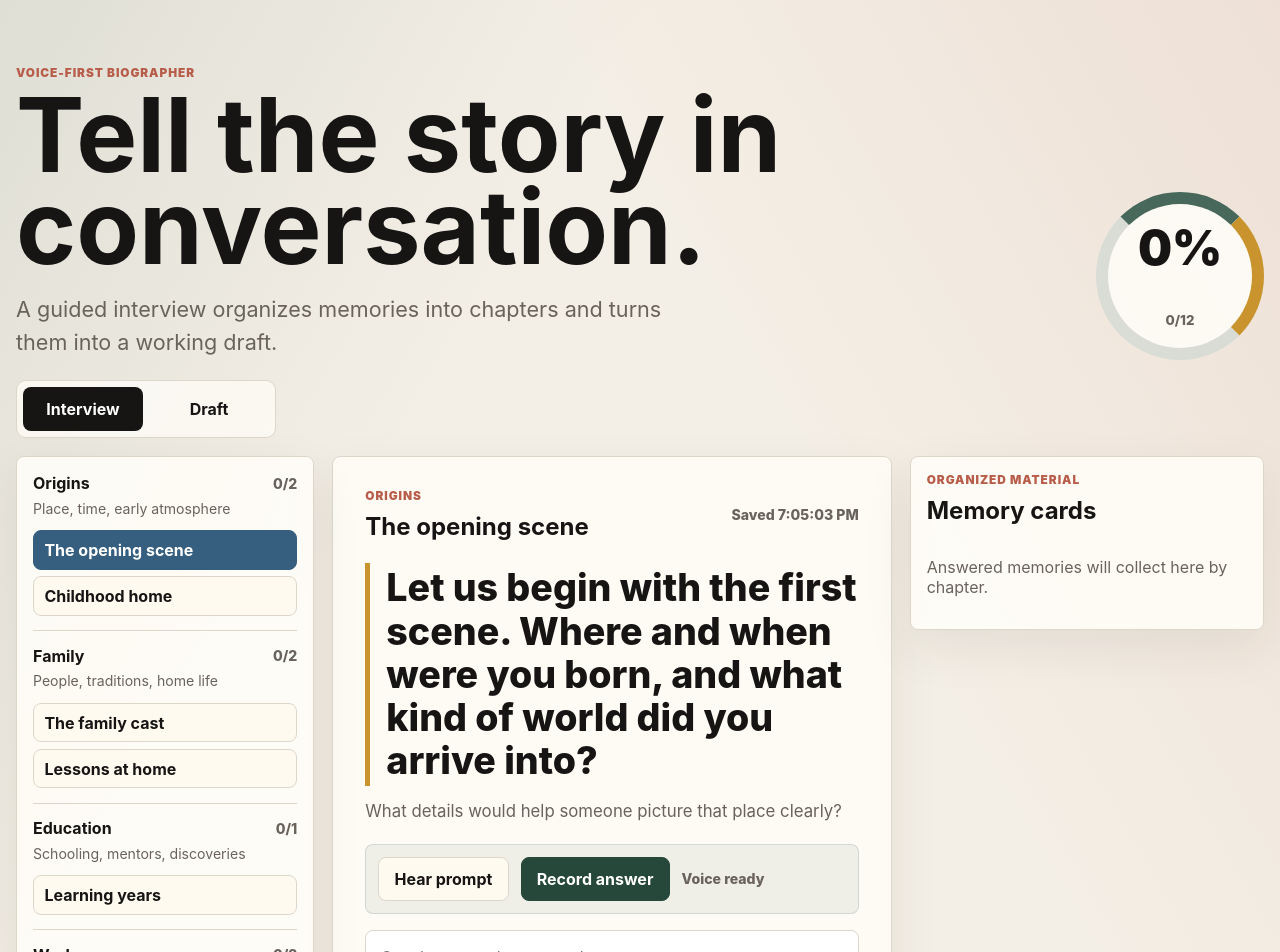
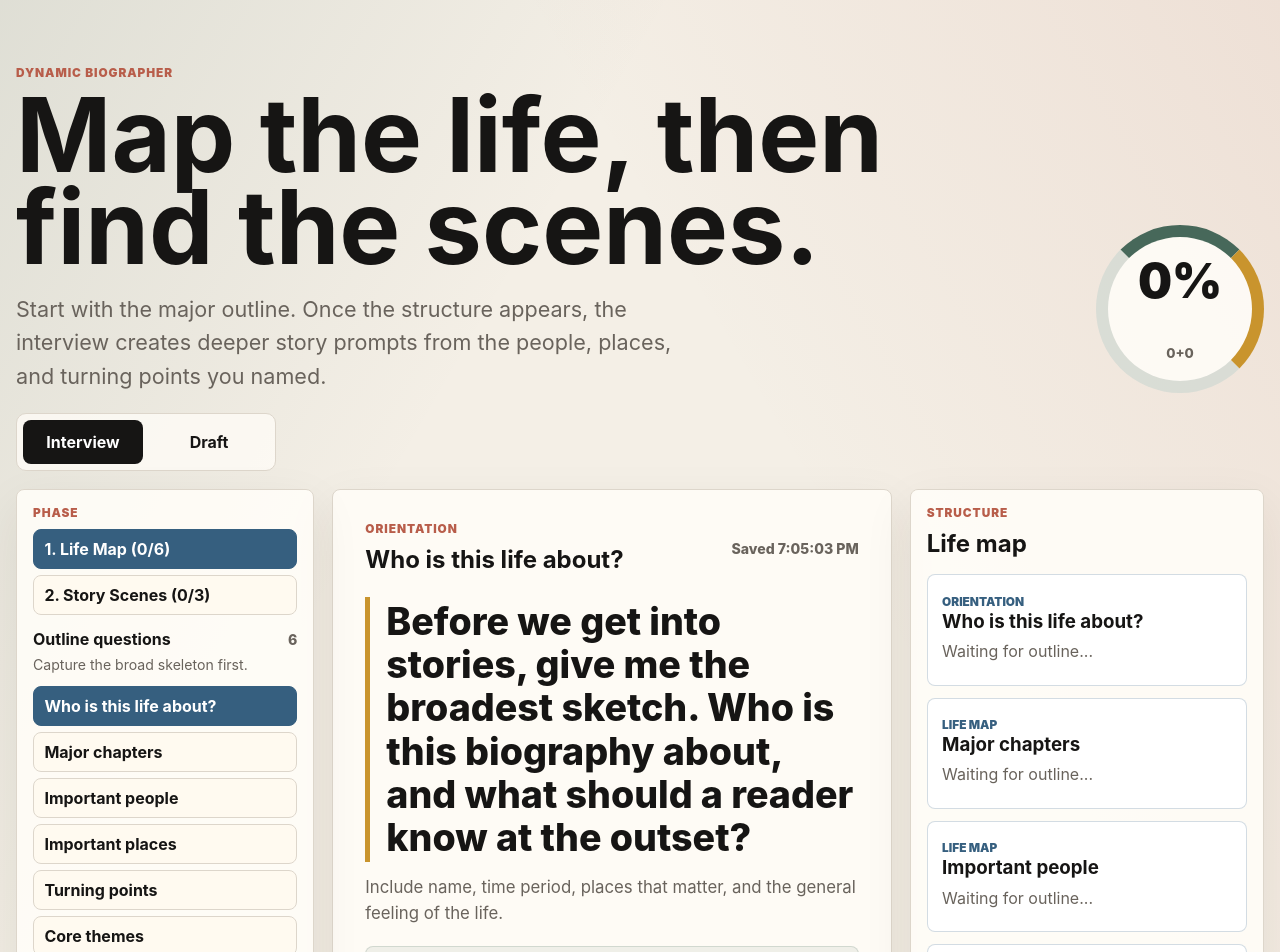
Before and after one commit to AHProjections/Biography, a Next.js app: page /dashboard in a window 1280 px wide. Shown: the top 952 px of the page. Built offline with nearby package versions, Linux system fonts and the light colour scheme.

Commit message:
Make biography interview dynamically deepen from life map

```diff
--- a/components/notes-autosave.tsx
+++ b/components/notes-autosave.tsx
@@ -2,33 +2,25 @@
 
 import { useEffect, useMemo, useRef, useState } from 'react';
 
-type ChapterId =
-  | 'origins'
-  | 'family'
-  | 'education'
-  | 'work'
-  | 'relationships'
-  | 'turning_points'
-  | 'values';
-
+type Phase = 'outline' | 'stories';
 type Question = {
   id: string;
-  chapter: ChapterId;
+  phase: Phase;
+  chapter: string;
   title: string;
   prompt: string;
   followUp: string;
 };
-
-type Answer = {
-  text: string;
-  updatedAt: string;
+type Answer = { text: string; updatedAt: string };
+type InterviewState = {
+  answers: Record<string, Answer>;
+  phase: Phase;
+  activeIndex: number;
 };
-
 type SpeechRecognitionEventResult = {
   isFinal: boolean;
   0: { transcript: string };
 };
-
 type SpeechRecognitionEventLike = {
   resultIndex: number;
   results: {
@@ -36,7 +28,6 @@ type SpeechRecognitionEventLike = {
     [index: number]: SpeechRecognitionEventResult;
   };
 };
-
 type SpeechRecognitionLike = {
   continuous: boolean;
   interimResults: boolean;
@@ -49,114 +40,98 @@ type SpeechRecognitionLike = {
   stop: () => void;
 };
 
-const STORAGE_KEY = 'biography.voiceStudio.v1';
+const STORAGE_KEY = 'biography.dynamicInterview.v1';
 
-const CHAPTERS: Record<ChapterId, { label: string; tone: string }> = {
-  origins: { label: 'Origins', tone: 'Place, time, early atmosphere' },
-  family: { label: 'Family', tone: 'People, traditions, home life' },
-  education: { label: 'Education', tone: 'Schooling, mentors, discoveries' },
-  work: { label: 'Work', tone: 'Ambition, craft, contribution' },
-  relationships: { label: 'Relationships', tone: 'Love, friendship, community' },
-  turning_points: { label: 'Turning points', tone: 'Choice, change, resilience' },
-  values: { label: 'Values', tone: 'Meaning, legacy, advice' },
-};
-
-const QUESTIONS: Question[] = [
+const OUTLINE_QUESTIONS: Question[] = [
   {
-    id: 'birthplace',
-    chapter: 'origins',
-    title: 'The opening scene',
+    id: 'person_snapshot',
+    phase: 'outline',
+    chapter: 'Orientation',
+    title: 'Who is this life about?',
     prompt:
-      'Let us begin with the first scene. Where and when were you born, and what kind of world did you arrive into?',
-    followUp: 'What details would help someone picture that place clearly?',
+      'Before we get into stories, give me the broadest sketch. Who is this biography about, and what should a reader know at the outset?',
+    followUp:
+      'Include name, time period, places that matter, and the general feeling of the life.',
   },
   {
-    id: 'childhood_home',
-    chapter: 'origins',
-    title: 'Childhood home',
+    id: 'life_chapters',
+    phase: 'outline',
+    chapter: 'Life map',
+    title: 'Major chapters',
     prompt:
-      'When you think of your childhood home, what do you see, hear, or smell first?',
-    followUp: 'Was there a room, street, routine, or season that feels especially vivid?',
+      'Walk me through the major chapters of this person’s life in order, almost like chapter titles on a timeline.',
+    followUp:
+      'Childhood, school, work, relationships, moves, losses, triumphs, reinventions: just the outline for now.',
   },
   {
-    id: 'family_people',
-    chapter: 'family',
-    title: 'The family cast',
+    id: 'important_people',
+    phase: 'outline',
+    chapter: 'Life map',
+    title: 'Important people',
     prompt:
-      'Who were the central people in your family story, and what should a reader understand about each of them?',
-    followUp: 'Try naming one trait, phrase, or small habit that captures each person.',
+      'Who are the people we will need to understand in order to understand this life?',
+    followUp:
+      'Name family, friends, partners, mentors, rivals, children, or anyone who changed the story.',
   },
   {
-    id: 'family_lessons',
-    chapter: 'family',
-    title: 'Lessons at home',
+    id: 'places',
+    phase: 'outline',
+    chapter: 'Life map',
+    title: 'Important places',
     prompt:
-      'What lessons, spoken or unspoken, did your family teach you about life?',
-    followUp: 'Did you accept those lessons, resist them, or reinterpret them later?',
+      'What places belong on the map of this life?',
+    followUp:
+      'Think homes, towns, schools, workplaces, landscapes, rooms, churches, hospitals, or journeys.',
   },
   {
-    id: 'school_years',
-    chapter: 'education',
-    title: 'Learning years',
+    id: 'turning_points',
+    phase: 'outline',
+    chapter: 'Life map',
+    title: 'Turning points',
     prompt:
-      'Tell me about your school years. What kind of student were you, and what experiences shaped you?',
-    followUp: 'Was there a teacher, book, subject, or embarrassment you still remember?',
+      'What were the turning points: decisions, accidents, opportunities, losses, or moments after which life was different?',
+    followUp:
+      'A rough list is perfect. We will come back for the scenes and details next.',
   },
   {
-    id: 'early_work',
-    chapter: 'work',
-    title: 'First work',
+    id: 'themes',
+    phase: 'outline',
+    chapter: 'Meaning',
+    title: 'Core themes',
     prompt:
-      'What was your first real work, paid or unpaid, and what did it teach you?',
-    followUp: 'How did that early work influence your confidence or sense of responsibility?',
+      'If this life has recurring themes, what are they?',
+    followUp:
+      'Examples might be duty, reinvention, faith, service, humor, survival, creativity, family, ambition, or forgiveness.',
+  },
+];
+
+const FALLBACK_STORY_QUESTIONS: Question[] = [
+  {
+    id: 'story_earliest_scene',
+    phase: 'stories',
+    chapter: 'Origins',
+    title: 'Earliest vivid scene',
+    prompt:
+      'Choose one early-life moment that still feels vivid. What happened, where were they, and who was there?',
+    followUp: 'Give me sensory details and one small moment a reader could see.',
   },
   {
-    id: 'career_arc',
-    chapter: 'work',
-    title: 'Career arc',
+    id: 'story_defining_relationship',
+    phase: 'stories',
+    chapter: 'Relationships',
+    title: 'Defining relationship',
     prompt:
-      'Looking across your working life, what were the main chapters, achievements, or changes?',
-    followUp: 'Which part of your work life made you proud in a quiet but lasting way?',
+      'Choose one important relationship from the outline. Tell me the story of how it shaped this person.',
+    followUp: 'What did that person bring out in them?',
   },
   {
-    id: 'love_friendship',
-    chapter: 'relationships',
-    title: 'Love and friendship',
+    id: 'story_turning_point',
+    phase: 'stories',
+    chapter: 'Turning point',
+    title: 'One life-changing moment',
     prompt:
-      'Who changed your life through love, friendship, partnership, or loyalty?',
-    followUp: 'What moments show the nature of that bond better than a summary could?',
-  },
-  {
-    id: 'hard_season',
-    chapter: 'turning_points',
-    title: 'A hard season',
-    prompt:
-      'Every life has difficult seasons. What was one hard period, and how did you get through it?',
-    followUp: 'What did that experience reveal about you or the people around you?',
-  },
-  {
-    id: 'major_choice',
-    chapter: 'turning_points',
-    title: 'A defining choice',
-    prompt:
-      'Tell me about a decision that changed the direction of your life.',
-    followUp: 'What did you know then, and what do you understand now?',
-  },
-  {
-    id: 'beliefs',
-    chapter: 'values',
-    title: 'What endured',
-    prompt:
-      'What values, beliefs, or principles have stayed with you through the years?',
-    followUp: 'Can you share a story where those values were tested or proven?',
-  },
-  {
-    id: 'legacy',
-    chapter: 'values',
-    title: 'Legacy',
-    prompt:
-      'If someone read your biography years from now, what would you most want them to feel or remember?',
-    followUp: 'What advice or blessing would you leave for the people who come after you?',
+      'Choose the most consequential turning point. What led up to it, what happened, and what changed afterward?',
+    followUp: 'What did they understand later that they could not know then?',
   },
 ];
 
@@ -170,14 +145,71 @@ function getRecognition() {
   return Recognition ? new Recognition() : null;
 }
 
-function loadAnswers(): Record<string, Answer> {
-  if (typeof window === 'undefined') return {};
+function loadState(): InterviewState {
+  if (typeof window === 'undefined') {
+    return { answers: {}, phase: 'outline', activeIndex: 0 };
+  }
+
   try {
     const saved = window.localStorage.getItem(STORAGE_KEY);
-    return saved ? (JSON.parse(saved) as Record<string, Answer>) : {};
+    if (!saved) return { answers: {}, phase: 'outline', activeIndex: 0 };
+    const parsed = JSON.parse(saved) as Partial<InterviewState>;
+    return {
+      answers: parsed.answers ?? {},
+      phase: parsed.phase === 'stories' ? 'stories' : 'outline',
+      activeIndex: parsed.activeIndex ?? 0,
+    };
   } catch {
-    return {};
+    return { answers: {}, phase: 'outline', activeIndex: 0 };
   }
+}
+
+function splitIdeas(text: string) {
+  return text
+    .split(/\n|;|•|-/)
+    .flatMap((line) => line.split(/\.(?=\s+[A-Z0-9])/))
+    .map((line) => line.trim().replace(/^[0-9.)\s]+/, ''))
+    .filter((line) => line.length > 12)
+    .slice(0, 10);
+}
+
+function shortTitle(text: string) {
+  const trimmed = text.replace(/\s+/g, ' ').trim();
+  return trimmed.length > 44 ? `${trimmed.slice(0, 41)}...` : trimmed;
+}
+
+function inferChapter(text: string) {
+  const lower = text.toLowerCase();
+  if (/child|born|home|mother|father|family/.test(lower)) return 'Origins';
+  if (/school|college|teacher|learn/.test(lower)) return 'Education';
+  if (/work|job|career|business|service/.test(lower)) return 'Work';
+  if (/married|love|friend|child|daughter|son/.test(lower)) return 'Relationships';
+  if (/death|loss|move|war|illness|decision|changed/.test(lower)) return 'Turning point';
+  return 'Scene';
+}
+
+function buildStoryQuestions(answers: Record<string, Answer>): Question[] {
+  const sourceText = [
+    answers.life_chapters?.text,
+    answers.turning_points?.text,
+    answers.important_people?.text,
+    answers.places?.text,
+  ]
+    .filter(Boolean)
+    .join('\n');
+
+  const ideas = splitIdeas(sourceText);
+  if (ideas.length === 0) return FALLBACK_STORY_QUESTIONS;
+
+  return ideas.map((idea, index) => ({
+    id: `story_${index}_${idea.slice(0, 20).replace(/[^a-z0-9]+/gi, '_').toLowerCase()}`,
+    phase: 'stories',
+    chapter: inferChapter(idea),
+    title: shortTitle(idea),
+    prompt: `Let us slow down on this part of the life: “${idea}.” What happened, and why did it matter?`,
+    followUp:
+      'Tell it as a scene: where it happened, who was present, what was said, and what changed afterward.',
+  }));
 }
 
 function formatDate(value: string) {
@@ -189,32 +221,33 @@ function formatDate(value: string) {
   }).format(new Date(value));
 }
 
-function chapterQuestions(chapter: ChapterId) {
-  return QUESTIONS.filter((question) => question.chapter === chapter);
+function buildDraft(answers: Record<string, Answer>, storyQuestions: Question[]) {
+  const outlineLines = OUTLINE_QUESTIONS.map((question) => {
+    const answer = answers[question.id]?.text.trim();
+    return answer ? `## ${question.title}\n\n${answer}` : '';
+  }).filter(Boolean);
+
+  const storyLines = storyQuestions.map((question) => {
+    const answer = answers[question.id]?.text.trim();
+    return answer ? `## ${question.title}\n\n${answer}` : '';
+  }).filter(Boolean);
+
+  if (outlineLines.length === 0 && storyLines.length === 0) {
+    return 'The biography draft will appear here as the life map and story scenes fill in.';
   }
 
-function buildDraft(answers: Record<string, Answer>) {
-  const sections = Object.entries(CHAPTERS)
-    .map(([chapterId, chapter]) => {
-      const lines = chapterQuestions(chapterId as ChapterId)
-        .map((question) => answers[question.id]?.text.trim())
-        .filter(Boolean);
-
-      if (lines.length === 0) return '';
-
-      return `## ${chapter.label}\n\n${lines.join('\n\n')}`;
-    })
-    .filter(Boolean);
-
-  if (sections.length === 0) {
-    return 'The biography draft will appear here as the interview fills in.';
-  }
-
-  return `# Biography Draft\n\n${sections.join('\n\n')}`;
+  return [
+    '# Biography Draft',
+    outlineLines.length ? '# Life Map\n\n' + outlineLines.join('\n\n') : '',
+    storyLines.length ? '# Story Scenes\n\n' + storyLines.join('\n\n') : '',
+  ]
+    .filter(Boolean)
+    .join('\n\n');
 }
 
 export default function NotesAutosave() {
   const [answers, setAnswers] = useState<Record<string, Answer>>({});
+  const [phase, setPhase] = useState<Phase>('outline');
   const [activeIndex, setActiveIndex] = useState(0);
   const [draftMode, setDraftMode] = useState(false);
   const [answerText, setAnswerText] = useState('');
@@ -223,13 +256,21 @@ export default function NotesAutosave() {
   const [voiceSupported, setVoiceSupported] = useState(false);
   const recognitionRef = useRef<SpeechRecognitionLike | null>(null);
 
-  const activeQuestion = QUESTIONS[activeIndex];
-  const answeredCount = Object.keys(answers).filter((id) => answers[id]?.text.trim()).length;
-  const progress = Math.round((answeredCount / QUESTIONS.length) * 100);
-  const draft = useMemo(() => buildDraft(answers), [answers]);
+  const storyQuestions = useMemo(() => buildStoryQuestions(answers), [answers]);
+  const questions = phase === 'outline' ? OUTLINE_QUESTIONS : storyQuestions;
+  const activeQuestion = questions[Math.min(activeIndex, questions.length - 1)];
+  const outlineCount = OUTLINE_QUESTIONS.filter((question) => answers[question.id]?.text.trim()).length;
+  const storyCount = storyQuestions.filter((question) => answers[question.id]?.text.trim()).length;
+  const progress = Math.round(
+    ((outlineCount + storyCount) / (OUTLINE_QUESTIONS.length + storyQuestions.length)) * 100,
+  );
+  const draft = useMemo(() => buildDraft(answers, storyQuestions), [answers, storyQuestions]);
 
   useEffect(() => {
-    setAnswers(loadAnswers());
+    const saved = loadState();
+    setAnswers(saved.answers);
+    setPhase(saved.phase);
+    setActiveIndex(saved.activeIndex);
     setVoiceSupported(Boolean(getRecognition()));
   }, []);
 
@@ -240,7 +281,10 @@ export default function NotesAutosave() {
   useEffect(() => {
     const timer = setTimeout(() => {
       try {
-        window.localStorage.setItem(STORAGE_KEY, JSON.stringify(answers));
+        window.localStorage.setItem(
+          STORAGE_KEY,
+          JSON.stringify({ answers, phase, activeIndex } satisfies InterviewState),
+        );
         setStatus(`Saved ${new Date().toLocaleTimeString()}`);
       } catch {
         setStatus('Browser storage unavailable');
@@ -248,7 +292,7 @@ export default function NotesAutosave() {
     }, 600);
 
     return () => clearTimeout(timer);
-  }, [answers]);
+  }, [activeIndex, answers, phase]);
 
   function saveAnswer(nextText = answerText) {
     setAnswers((previous) => ({
@@ -260,12 +304,19 @@ export default function NotesAutosave() {
     }));
   }
 
+  function setInterviewPhase(nextPhase: Phase) {
+    saveAnswer();
+    setPhase(nextPhase);
+    setActiveIndex(0);
+    setDraftMode(false);
+  }
+
   function moveQuestion(direction: 1 | -1) {
     saveAnswer();
     setActiveIndex((current) => {
       const next = current + direction;
-      if (next < 0) return QUESTIONS.length - 1;
-      if (next >= QUESTIONS.length) return 0;
+      if (next < 0) return questions.length - 1;
+      if (next >= questions.length) return 0;
       return next;
     });
     setDraftMode(false);
@@ -364,24 +415,21 @@ export default function NotesAutosave() {
     <section className="studio-shell">
       <header className="studio-hero">
         <div>
-          <p className="eyebrow">Voice-first biographer</p>
-          <h1>Tell the story in conversation.</h1>
+          <p className="eyebrow">Dynamic biographer</p>
+          <h1>Map the life, then find the scenes.</h1>
           <p className="hero-copy">
-            A guided interview organizes memories into chapters and turns them into a working draft.
+            Start with the major outline. Once the structure appears, the interview creates
+            deeper story prompts from the people, places, and turning points you named.
           </p>
         </div>
         <div className="progress-orbit" aria-label={`${progress}% complete`}>
           <span>{progress}%</span>
-          <small>{answeredCount}/{QUESTIONS.length}</small>
+          <small>{outlineCount}+{storyCount}</small>
         </div>
       </header>
 
       <div className="mode-tabs" role="tablist" aria-label="Workspace views">
-        <button
-          className={!draftMode ? 'active' : ''}
-          type="button"
-          onClick={() => setDraftMode(false)}
-        >
+        <button className={!draftMode ? 'active' : ''} type="button" onClick={() => setDraftMode(false)}>
           Interview
         </button>
         <button
@@ -405,12 +453,8 @@ export default function NotesAutosave() {
                 <h2>Biography draft</h2>
               </div>
               <div className="button-row">
-                <button type="button" onClick={copyDraft}>
-                  Copy
-                </button>
-                <button type="button" onClick={downloadDraft}>
-                  Download
-                </button>
+                <button type="button" onClick={copyDraft}>Copy</button>
+                <button type="button" onClick={downloadDraft}>Download</button>
               </div>
             </div>
             <pre className="draft-text">{draft}</pre>
@@ -418,21 +462,36 @@ export default function NotesAutosave() {
         </div>
       ) : (
         <div className="interview-layout">
-          <aside className="chapter-rail" aria-label="Interview chapters">
-            {Object.entries(CHAPTERS).map(([chapterId, chapter]) => {
-              const questions = chapterQuestions(chapterId as ChapterId);
-              const completed = questions.filter((question) => answers[question.id]?.text.trim()).length;
+          <aside className="chapter-rail" aria-label="Interview phases">
+            <div className="phase-card">
+              <p className="eyebrow">Phase</p>
+              <button
+                className={phase === 'outline' ? 'question-pill active' : 'question-pill'}
+                type="button"
+                onClick={() => setInterviewPhase('outline')}
+              >
+                1. Life Map ({outlineCount}/{OUTLINE_QUESTIONS.length})
+              </button>
+              <button
+                className={phase === 'stories' ? 'question-pill active' : 'question-pill'}
+                type="button"
+                onClick={() => setInterviewPhase('stories')}
+              >
+                2. Story Scenes ({storyCount}/{storyQuestions.length})
+              </button>
+            </div>
 
-              return (
-                <div className="chapter-group" key={chapterId}>
+            <div className="chapter-group">
               <div className="chapter-heading">
-                    <strong>{chapter.label}</strong>
-                    <span>{completed}/{questions.length}</span>
+                <strong>{phase === 'outline' ? 'Outline questions' : 'Generated story prompts'}</strong>
+                <span>{questions.length}</span>
               </div>
-                  <p>{chapter.tone}</p>
-                  {questions.map((question) => {
-                    const index = QUESTIONS.findIndex((item) => item.id === question.id);
-                    return (
+              <p>
+                {phase === 'outline'
+                  ? 'Capture the broad skeleton first.'
+                  : 'These are built from the outline you provided.'}
+              </p>
+              {questions.map((question, index) => (
                 <button
                   className={index === activeIndex ? 'question-pill active' : 'question-pill'}
                   key={question.id}
@@ -441,17 +500,14 @@ export default function NotesAutosave() {
                 >
                   {question.title}
                 </button>
-                    );
-                  })}
+              ))}
             </div>
-              );
-            })}
           </aside>
 
           <section className="interview-panel" aria-label="Current interview question">
             <div className="panel-heading">
               <div>
-                <p className="eyebrow">{CHAPTERS[activeQuestion.chapter].label}</p>
+                <p className="eyebrow">{activeQuestion.chapter}</p>
                 <h2>{activeQuestion.title}</h2>
               </div>
               <span className="save-state">{status}</span>
@@ -461,9 +517,7 @@ export default function NotesAutosave() {
             <p className="follow-up">{activeQuestion.followUp}</p>
 
             <div className="voice-console">
-              <button type="button" onClick={speakPrompt}>
-                Hear prompt
-              </button>
+              <button type="button" onClick={speakPrompt}>Hear prompt</button>
               <button
                 className={isListening ? 'danger' : 'primary'}
                 type="button"
@@ -486,35 +540,40 @@ export default function NotesAutosave() {
             />
 
             <div className="navigation-row">
-              <button type="button" onClick={() => moveQuestion(-1)}>
-                Previous
-              </button>
-              <button type="button" onClick={() => moveQuestion(1)}>
-                Next question
-              </button>
+              <button type="button" onClick={() => moveQuestion(-1)}>Previous</button>
+              <button type="button" onClick={() => moveQuestion(1)}>Next question</button>
             </div>
           </section>
 
-          <aside className="memory-board" aria-label="Organized memories">
+          <aside className="memory-board" aria-label="Organized life structure">
             <div className="panel-heading">
               <div>
-                <p className="eyebrow">Organized material</p>
-                <h2>Memory cards</h2>
+                <p className="eyebrow">Structure</p>
+                <h2>Life map</h2>
               </div>
             </div>
             <div className="memory-list">
-              {QUESTIONS.filter((question) => answers[question.id]?.text.trim()).length === 0 ? (
-                <p className="empty-state">Answered memories will collect here by chapter.</p>
-              ) : (
-                QUESTIONS.filter((question) => answers[question.id]?.text.trim()).map((question) => (
+              {OUTLINE_QUESTIONS.map((question) => {
+                const answer = answers[question.id];
+                return (
                   <article className="memory-card" key={question.id}>
-                    <span>{CHAPTERS[question.chapter].label}</span>
+                    <span>{question.chapter}</span>
                     <h3>{question.title}</h3>
-                    <p>{answers[question.id].text}</p>
-                    <small>{formatDate(answers[question.id].updatedAt)}</small>
+                    <p>{answer?.text || 'Waiting for outline...'}</p>
+                    {answer ? <small>{formatDate(answer.updatedAt)}</small> : null}
                   </article>
-                ))
-              )}
+                );
+              })}
+              {phase === 'stories' ? (
+                <article className="memory-card emphasis">
+                  <span>Next layer</span>
+                  <h3>{storyQuestions.length} story prompts generated</h3>
+                  <p>
+                    The app is now asking for specific scenes, conflict, dialogue,
+                    sensory details, and meaning from the outline.
+                  </p>
+                </article>
+              ) : null}
             </div>
           </aside>
         </div>
```
Lines whose indentation alone changed are shown as unchanged.
